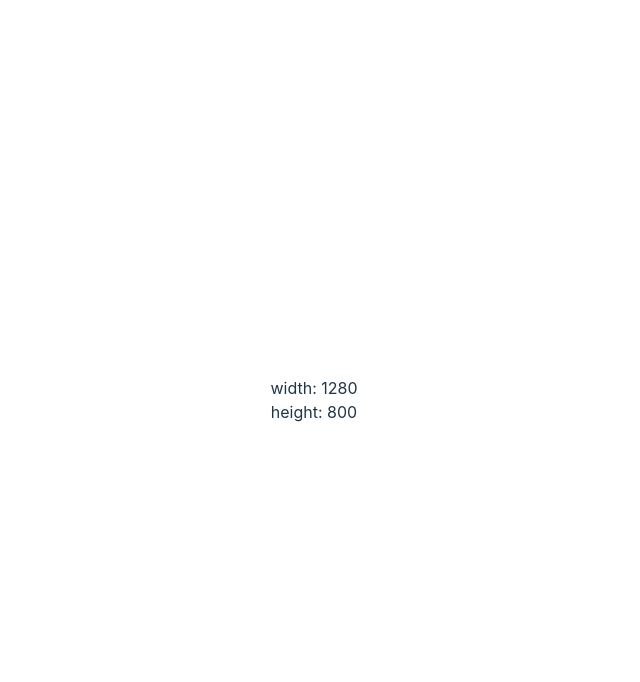
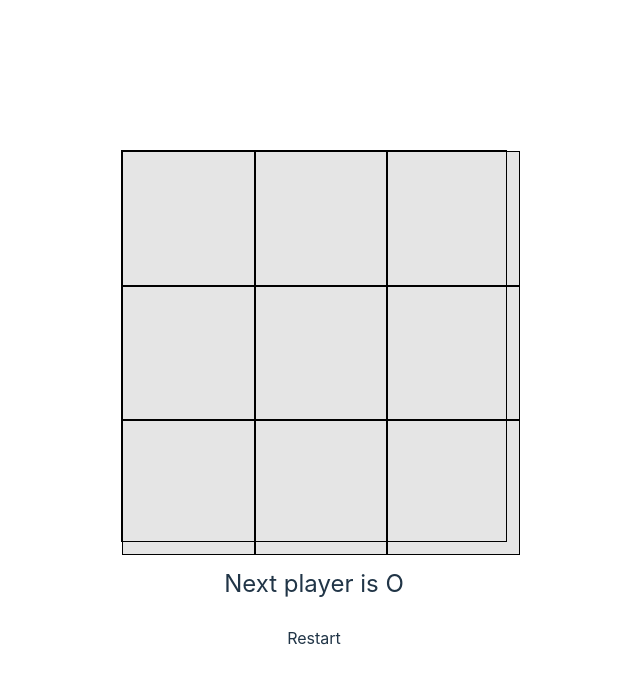
Before and after one commit to Valentin1495/PolyglotPal, a React (Vite) app: page / in a window 1280 px wide. Shown: the top 682 px of the page, without its empty margins (326-966 px from the left). Built offline with nearby package versions, Linux system fonts and the light colour scheme.

Commit message:
Refactor function handleClick and add CSS

```diff
--- a/src/App.tsx
+++ b/src/App.tsx
@@ -76,8 +76,8 @@ function App() {
       {/* <Dialog /> */}
       {/* <GithubProfileFinder /> */}
       {/* <SearchFilter /> */}
-      {/* <TicTacToe /> */}
-      <TestHook />
+      <TicTacToe />
+      {/* <TestHook /> */}
     </>
   );
 }
--- /dev/null
+++ b/src/components/Tic-Tac-Toe/tic-tac-toe.css
@@ -0,0 +1,28 @@
+.player-btn {
+  all: unset;
+  background-color: rgba(0, 0, 0, 0.1);
+  aspect-ratio: 1 / 1;
+  width: 100%;
+  height: 100%;
+  border: 1px solid black;
+  cursor: pointer;
+  transition: background-color 100ms ease-in-out;
+}
+
+.player-btn:hover {
+  background-color: rgba(0, 0, 0, 0.2);
+}
+
+.player-btn:disabled:hover {
+  background-color: rgba(0, 0, 0, 0.1);
+}
+
+.player-btn:disabled {
+  cursor: not-allowed;
+}
+
+@media (min-width: 768px) {
+  .player-btn {
+    font-size: 3rem;
+  }
+}
--- a/src/components/Tic-Tac-Toe/tic-tac-toe.tsx
+++ b/src/components/Tic-Tac-Toe/tic-tac-toe.tsx
@@ -1,4 +1,5 @@
 import { useState } from 'react';
+import './tic-tac-toe.css';
 
 export default function TicTacToe() {
   const [squares, setSquares] = useState<string[]>(Array(9).fill(''));
@@ -16,7 +17,7 @@ export default function TicTacToe() {
   const [winner, setWinner] = useState<string | null>(null);
 
   const handleClick = (idx: number) => {
-    setIsXTurn((prev) => !prev);
+    setIsXTurn((prev) => {
       setSquares((prev) => {
         const copiedSquares = [...prev];
         copiedSquares[idx] = isXTurn ? 'X' : 'O';
@@ -35,6 +36,8 @@ export default function TicTacToe() {
           }
         }
         return copiedSquares;
+      });
+      return !prev;
     });
   };
 
@@ -65,21 +68,15 @@ export default function TicTacToe() {
           gridTemplateColumns: 'repeat(3, 1fr)',
           aspectRatio: '1 / 1',
           width: '30%',
+          border: '1px solid black',
         }}
       >
         {squares.map((square, idx) => (
           <button
             key={idx}
             onClick={() => !winner && !squares[idx] && handleClick(idx)}
-            style={{
-              all: 'unset',
-              backgroundColor: 'lightGray',
-              aspectRatio: '1 / 1',
-              width: '100%',
-              height: '100%',
-              border: '2px solid black',
-              fontSize: '2rem',
-            }}
+            className='player-btn'
+            disabled={!!squares[idx]}
           >
             {square}
           </button>
@@ -96,7 +93,14 @@ export default function TicTacToe() {
           ? "It's a draw"
           : `Next player is ${isXTurn ? 'X' : 'O'}`}
       </p>
-      <button onClick={restart}>Restart</button>
+      <button
+        onClick={restart}
+        style={{
+          cursor: 'pointer',
+        }}
+      >
+        Restart
+      </button>
     </div>
   );
 }
```
Lines whose indentation alone changed are shown as unchanged.
